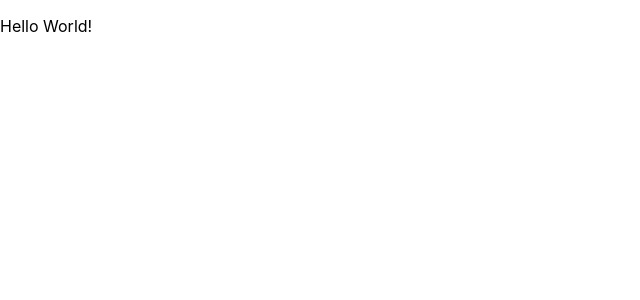
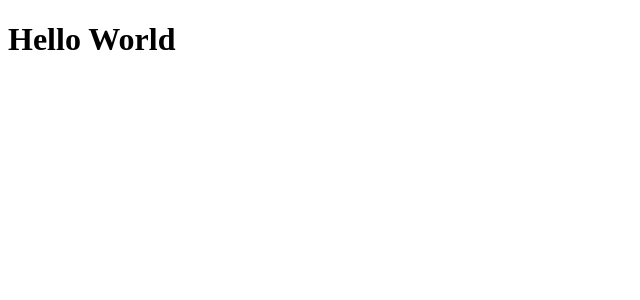
Before and after one commit to NickeaBennett/cryptomart, a React (Create React App) app in the folder client/: page / in a window 1280 px wide. Shown: the top 300 px of the page, without its empty margins (0-640 px from the left). Built offline with nearby package versions, Linux system fonts and the light colour scheme.

Commit message:
Updated index.js with createRoot

```diff
--- a/client/public/index.html
+++ b/client/public/index.html
@@ -5,39 +5,13 @@
     <link rel="icon" href="%PUBLIC_URL%/favicon.ico" />
     <meta name="viewport" content="width=device-width, initial-scale=1" />
     <meta name="theme-color" content="#000000" />
-    <meta
-      name="description"
-      content="Web site created using create-react-app"
-    />
+    <meta name="description" content="Web site created using create-react-app"/>
     <link rel="apple-touch-icon" href="%PUBLIC_URL%/logo192.png" />
-    <!--
-      manifest.json provides metadata used when your web app is installed on a
-      user's mobile device or desktop. See https://developers.google.com/web/fundamentals/web-app-manifest/
-    -->
     <link rel="manifest" href="%PUBLIC_URL%/manifest.json" />
-    <!--
-      Notice the use of %PUBLIC_URL% in the tags above.
-      It will be replaced with the URL of the `public` folder during the build.
-      Only files inside the `public` folder can be referenced from the HTML.
 
-      Unlike "/favicon.ico" or "favicon.ico", "%PUBLIC_URL%/favicon.ico" will
-      work correctly both with client-side routing and a non-root public URL.
-      Learn how to configure a non-root public URL by running `npm run build`.
-    -->
-    <title>React App</title>
+    <title>CryptoMart</title>
   </head>
   <body>
-    <noscript>You need to enable JavaScript to run this app.</noscript>
     <div id="root"></div>
-    <!--
-      This HTML file is a template.
-      If you open it directly in the browser, you will see an empty page.
-
-      You can add webfonts, meta tags, or analytics to this file.
-      The build step will place the bundled scripts into the <body> tag.
-
-      To begin the development, run `npm start` or `yarn start`.
-      To create a production bundle, use `npm run build` or `yarn build`.
-    -->
   </body>
 </html>
--- a/client/src/App.js
+++ b/client/src/App.js
@@ -1,16 +1,11 @@
+import React from 'react'
 
-function App() {
+const App = () => {
   return (
-    <div className="App">
-      <header className="App-header">
-
-        <p>
-          Hello World!
-        </p>
-
-      </header>
+    <div>
+        <h1>Hello World</h1>
     </div>
-  );
+  )
 }
 
-export default App;
+export default App
--- a/client/src/index.css
+++ /dev/null
@@ -1,13 +0,0 @@
-body {
-  margin: 0;
-  font-family: -apple-system, BlinkMacSystemFont, 'Segoe UI', 'Roboto', 'Oxygen',
-    'Ubuntu', 'Cantarell', 'Fira Sans', 'Droid Sans', 'Helvetica Neue',
-    sans-serif;
-  -webkit-font-smoothing: antialiased;
-  -moz-osx-font-smoothing: grayscale;
-}
-
-code {
-  font-family: source-code-pro, Menlo, Monaco, Consolas, 'Courier New',
-    monospace;
-}
--- a/client/src/index.js
+++ b/client/src/index.js
@@ -1,12 +1,12 @@
 import React from 'react';
-import ReactDOM from 'react-dom/client';
-import './index.css';
+import ReactDom from 'react-dom/client';
+
 import App from './App';
 
+const root = ReactDom.createRoot(document.getElementById('root'));
+        root.render(
 
-const root = ReactDOM.createRoot(document.getElementById('root'));
-root.render(
-  <React.StrictMode>
-    <App />
-  </React.StrictMode>
+    <React.StrictMode>
+        <App />
+    </React.StrictMode>
 );
```
